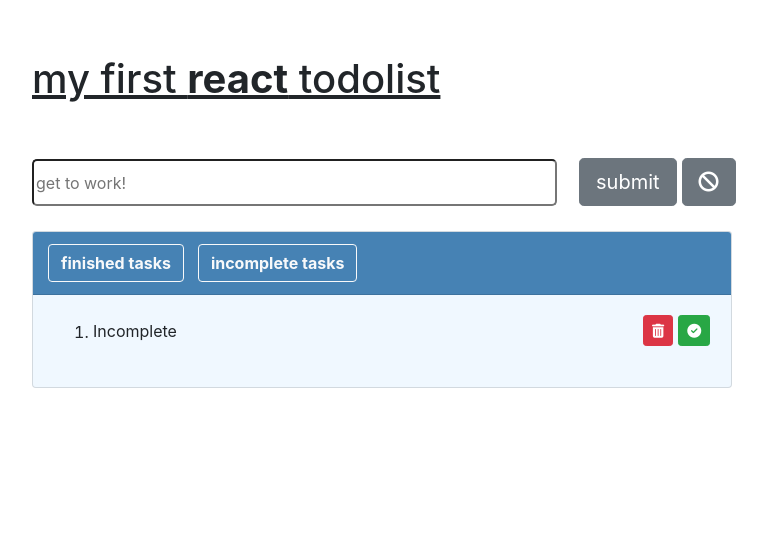
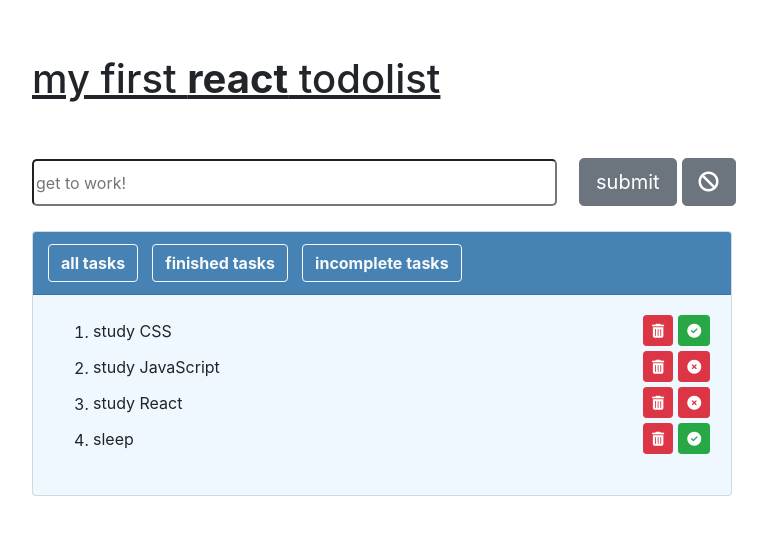
Before and after one commit to renataramos/react-TodoList, a React (Create React App) app: page / in a window 1280 px wide. Shown: the top 534 px of the page, without its empty margins (23-790 px from the left). Built offline with nearby package versions, Linux system fonts and the light colour scheme.

Commit message:
add working all tasks tab

```diff
--- a/src/components/AppClass.js
+++ b/src/components/AppClass.js
@@ -11,12 +11,20 @@
         this.state = {
             allTasks: [
                 {
-                    description: "Complete",
-                    completeStatus: true
+                    description: "study CSS",
+                    completeStatus: false
                 },
 
                 {
-                    description: "Incomplete",
+                    description: "study JavaScript",
+                    completeStatus: true
+                },
+                {
+                    description: "study React",
+                    completeStatus: true
+                },
+                {
+                    description: "sleep",
                     completeStatus: false
                 }
             ],
@@ -32,11 +40,11 @@
 
     }
 
-    handleToggleView(){
+    handleToggleView(viewName){
         this.setState((currentState=>{
-            const currentView = currentState.defaultView
+
             return {
-                defaultView: !currentView
+                defaultView: viewName
             }
         }))
     }
--- a/src/components/NavBar.js
+++ b/src/components/NavBar.js
@@ -3,28 +3,38 @@
 
 export default function NavBar(props){
 
-    if (props.view === true){
+    const completeTasksView = "complete";
+    const incompleteTasksView = "incomplete";
+    const allTasksView = "all"
+
+
+    if (props.view === completeTasksView){
         return (
 
             <div id ="nav" class="card-header">
                 <ul class="nav nav-pills card-header-pills">
                     <li class="nav-item">
+                        <button id="btns-nav" class="btn btn-outline-light" onClick={()=>props.onToggleView(allTasksView)}><strong>all tasks</strong></button>
+                    </li>
+                    <li class="nav-item">
                         <button id="btns-nav" class="btn btn-outline-light" onClick={()=>placeholder()}><strong>finished tasks</strong></button>
                     </li>
                     <li class="nav-item">
-                        <button id="btns-nav" class="btn btn-outline-light" onClick={()=>props.onToggleView()}><strong>incomplete tasks</strong></button>
+                        <button id="btns-nav" class="btn btn-outline-light" onClick={()=>props.onToggleView(incompleteTasksView)}><strong>incomplete tasks</strong></button>
                     </li>
                 </ul>
             </div>
 
         )}
-
+    if (props.view === incompleteTasksView){
     return (
-
             <div id ="nav" class="card-header">
                 <ul class="nav nav-pills card-header-pills">
                     <li class="nav-item">
-                        <button id="btns-nav" class="btn btn-outline-light" onClick={()=>props.onToggleView()}><strong>finished tasks</strong></button>
+                        <button id="btns-nav" class="btn btn-outline-light" onClick={()=>props.onToggleView(allTasksView)}><strong>all tasks</strong></button>
+                    </li>
+                    <li class="nav-item">
+                        <button id="btns-nav" class="btn btn-outline-light" onClick={()=>props.onToggleView(completeTasksView)}><strong>finished tasks</strong></button>
                     </li>
                     <li class="nav-item">
                         <button id="btns-nav" class="btn btn-outline-light" onClick={()=>placeholder()}><strong>incomplete tasks</strong></button>
@@ -33,6 +43,26 @@
             </div>
 
     )
+    }
+
+    return (
+        <div id ="nav" class="card-header">
+            <ul class="nav nav-pills card-header-pills">
+                <li class="nav-item">
+                        <button id="btns-nav" class="btn btn-outline-light" onClick={()=>placeholder()}><strong>all tasks</strong></button>
+                </li>
+                <li class="nav-item">
+                    <button id="btns-nav" class="btn btn-outline-light" onClick={()=>props.onToggleView(completeTasksView)}><strong>finished tasks</strong></button>
+                </li>
+                <li class="nav-item">
+                    <button id="btns-nav" class="btn btn-outline-light" onClick={()=>props.onToggleView(incompleteTasksView)}><strong>incomplete tasks</strong></button>
+                </li>
+            </ul>
+        </div>
+
+)
+
+
 }
 
 function placeholder(){
--- a/src/components/Tasks.js
+++ b/src/components/Tasks.js
@@ -2,7 +2,10 @@
 
 export default function Tasks (props) {
 
-    if (props.view === true) {
+    const completeTasksView = "complete";
+    const incompleteTasksView = "incomplete";
+
+    if (props.view === completeTasksView){
         return (
             <div id ="nav" class="card-body">
                 <ol>
@@ -10,7 +13,7 @@
                         .map((task)=>(
 
                         <li key={task.description}>
-                                <div id="description"><del>{task.description}</del></div>
+                                <div id="description">{task.description}</div>
                                 <div id="task-btns">
                                 <button id="btns" type="button" class="btn btn-danger btn-sm" onClick={()=> props.onRemoveTask(task.description)}><i class="fa fa-trash-alt"></i></button>
                                 <button id="btns" type="button" class="btn btn-danger btn-sm" onClick={()=> props.onToggleTask(task.description)}><i class="fas fa-times-circle"></i></button>
@@ -20,10 +23,12 @@
                 </ol>
             </div>
         )
+
     }
 
-    return (
-        <div id ="nav" class="card-body">
+    if (props.view === incompleteTasksView){
+        return (
+            <div id ="nav" class="card-body">
                 <ol>
                     {props.list.filter((task)=>task.completeStatus===false)
                         .map((task)=>(
@@ -37,6 +42,41 @@
                         </li>
                         ))}
                 </ol>
+            </div>
+        )
+    }
+
+    return (
+        <div id ="nav" class="card-body">
+                <ol>
+                    {props.list
+                        .map((task)=>(
+
+                        <li key={task.description}>
+                                <div id="description">{task.description}</div>
+                                <div id="task-btns">
+                                <button id="btns" type="button" class="btn btn-danger btn-sm" onClick={()=> props.onRemoveTask(task.description)}><i class="fa fa-trash-alt"></i></button>
+                                <button id="btns" type="button" class={checkForButtonColor(task)} onClick={()=> props.onToggleTask(task.description)}><i class={checkForButtonType(task)}></i></button>
+                                </div>
+                        </li>
+                        ))}
+                </ol>
         </div>
     )
 }
+
+function checkForButtonType(task){
+    if (task.completeStatus === true){
+        return "fas fa-times-circle"
+    }
+    return "fas fa-check-circle"
+
+}
+
+function checkForButtonColor(task){
+    if (task.completeStatus === true){
+        return "btn btn-danger btn-sm"
+    }
+    return "btn btn-success btn-sm"
+
+}
```
